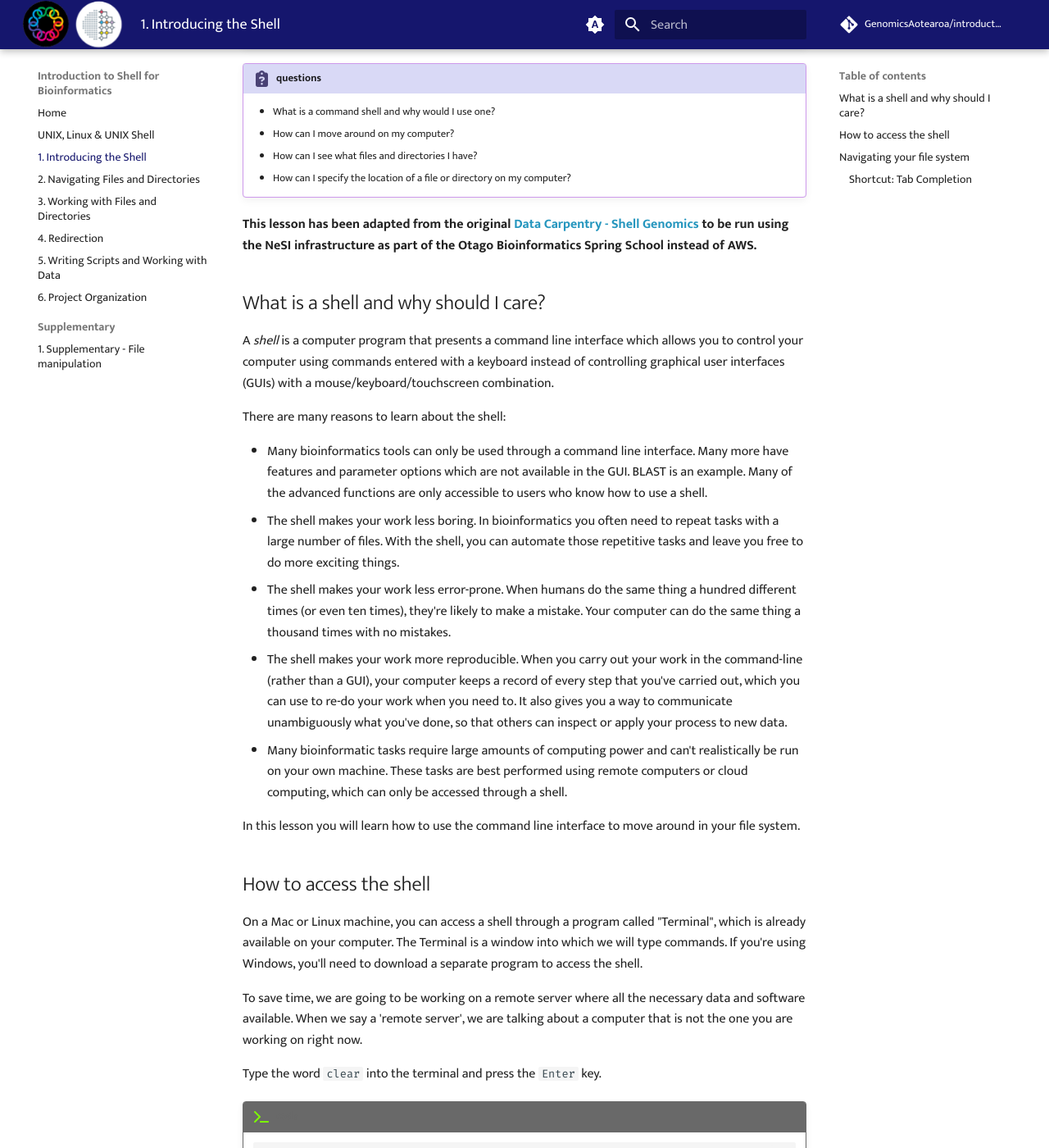
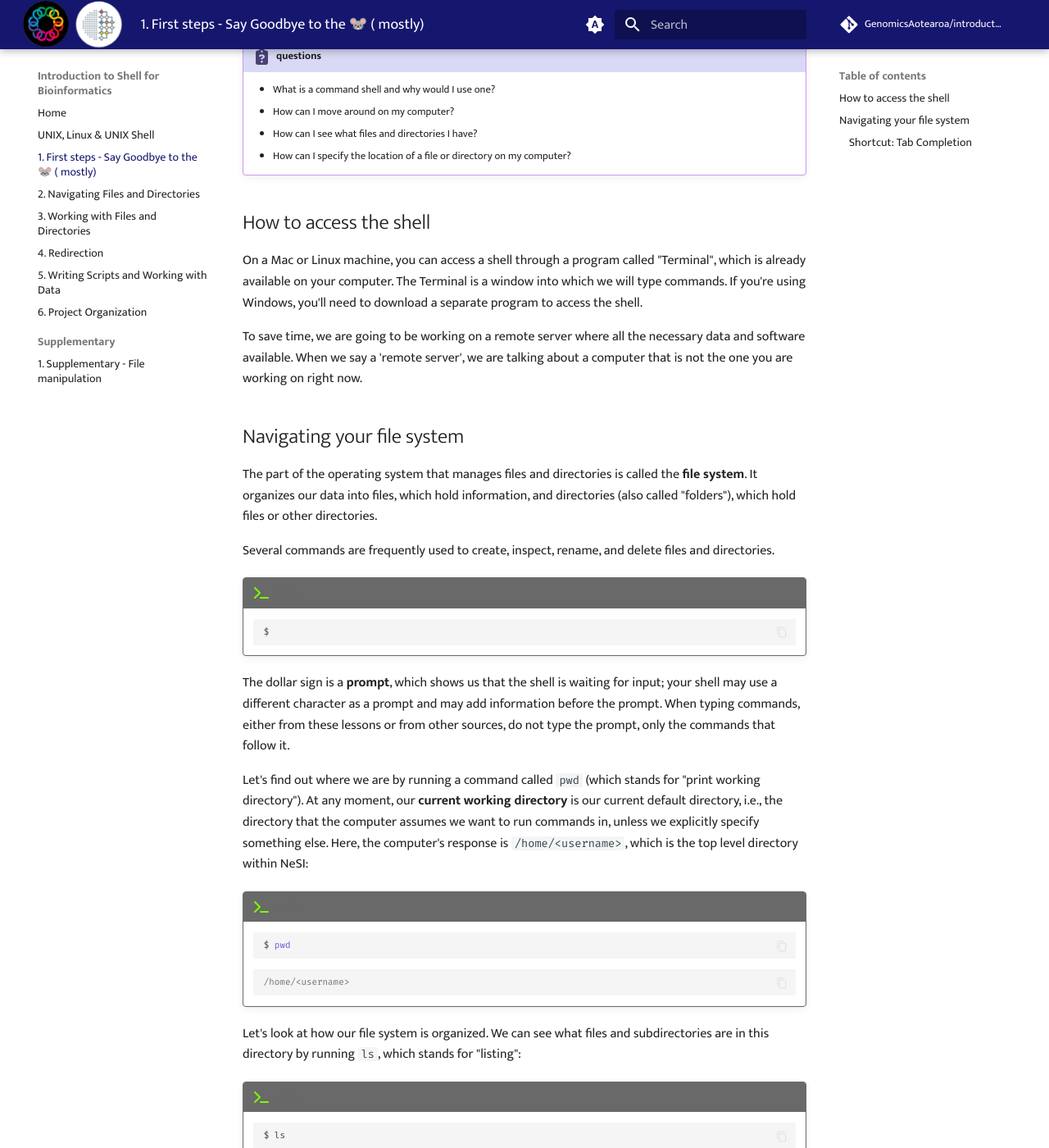
Before and after one commit to GenomicsAotearoa/introduction-to-shell, an MkDocs documentation site: the page built from docs/01-introduction.md, in a window 1280 px wide and 1400 px high, scrolled down 299 px. Shown: the whole window at 82% size. Built offline with MkDocs 1.6.1 and Material for MkDocs 9.7.7, drawn with Linux system fonts in a browser that asks for light colours; comment, search, counter and statistics services are not loaded; some of the changed text lies outside the part shown.

Commit message:
clear the terminal

````diff
--- a/docs/01-introduction.md
+++ b/docs/01-introduction.md
@@ -1,8 +1,7 @@
-# 1. Introducing the Shell
+# 1. First steps - Say Goodbye to the 🐭  ( mostly)
 
 !!! clipboard-list "Lesson Objectives"
 
-    - Describe key reasons for learning shell.
     - Navigate your file system using the command line.
     - Access and read help files for `bash` programs and use help files to identify useful command options.
     - Demonstrate the use of tab completion, and explain its advantages.
@@ -16,35 +15,6 @@
     - How can I specify the location of a file or directory on my computer?
 
 
-**This lesson has been adapted from the original [Data Carpentry - Shell Genomics](https://datacarpentry.org/shell-genomics/) to be run using the NeSI infrastructure as part of the Otago Bioinformatics Spring School instead of AWS.**
-
-## What is a shell and why should I care?
-
-A _shell_ is a computer program that presents a command line interface
-which allows you to control your computer using commands entered
-with a keyboard instead of controlling graphical user interfaces
-(GUIs) with a mouse/keyboard/touchscreen combination.
-
-There are many reasons to learn about the shell:
-
-- Many bioinformatics tools can only be used through a command line interface. Many more
-  have features and parameter options which are not available in the GUI.
-  BLAST is an example. Many of the advanced functions are only accessible
-  to users who know how to use a shell.
-- The shell makes your work less boring. In bioinformatics you often need to repeat tasks with a large number of files. With the shell, you can automate those repetitive tasks and leave you free to do more exciting things.
-- The shell makes your work less error-prone. When humans do the same thing a hundred different times
-  (or even ten times), they're likely to make a mistake. Your computer can do the same thing a thousand times
-  with no mistakes.
-- The shell makes your work more reproducible. When you carry out your work in the command-line
-  (rather than a GUI), your computer keeps a record of every step that you've carried out, which you can use
-  to re-do your work when you need to. It also gives you a way to communicate unambiguously what you've done,
-  so that others can inspect or apply your process to new data.
-- Many bioinformatic tasks require large amounts of computing power and can't realistically be run on your
-  own machine. These tasks are best performed using remote computers or cloud computing, which can only be accessed
-  through a shell.
-
-In this lesson you will learn how to use the command line interface to move around in your file system.
-
 ## How to access the shell
 
 On a Mac or Linux machine, you can access a shell through a program called "Terminal", which is already available
@@ -54,24 +24,6 @@
 To save time, we are going to be working on a remote server where all the necessary data and software available.
 When we say a 'remote server', we are talking about a computer that is not the one you are working on right now.
 
-
-Type the word `clear` into the terminal and press the `Enter` key.
-
-!!! terminal "code"
-
-    ```bash
-    $ clear
-    ```
-
-This will scroll your screen down to give you a fresh screen and will make it easier to read.
-You haven't lost any of the information on your screen. If you scroll up, you can see everything that has been output to your screen
-up until this point.
-
-
-
-!!! tip "Hot-key combinations are shortcuts for performing common commands."
-
-    The hot-key combination for clearing the console is `Ctrl+L`. Feel free to try it and see for yourself.
 
 
 ## Navigating your file system
@@ -189,6 +141,27 @@
     file using your keyboard's down arrow or use the <kbd>Space</kbd> key to go forward one page
     and the <kbd>b</kbd> key to go backwards one page. When you are done reading, hit <kbd>q</kbd>
     to quit.
+
+
+!!! magnifying-glass "Busy looking terminal ? time to 🆑"
+
+    Type the word `clear` into the terminal and press the `Enter` key.
+
+    !!! terminal "code"
+
+        ```bash
+        $ clear
+        ```
+
+    This will scroll your screen down to give you a fresh screen and will make it easier to read.
+    You haven't lost any of the information on your screen. If you scroll up, you can see everything that has been output to your screen
+    up until this point.
+
+
+
+    !!! tip "Hot-key combinations are shortcuts for performing common commands."
+
+        The hot-key combination for clearing the console is `Ctrl+L`. Feel free to try it and see for yourself.
 
 
 !!! question "Challenge"
````
Also changed, not shown: other parts of docs/01-introduction.md (+1 -1 lines).
